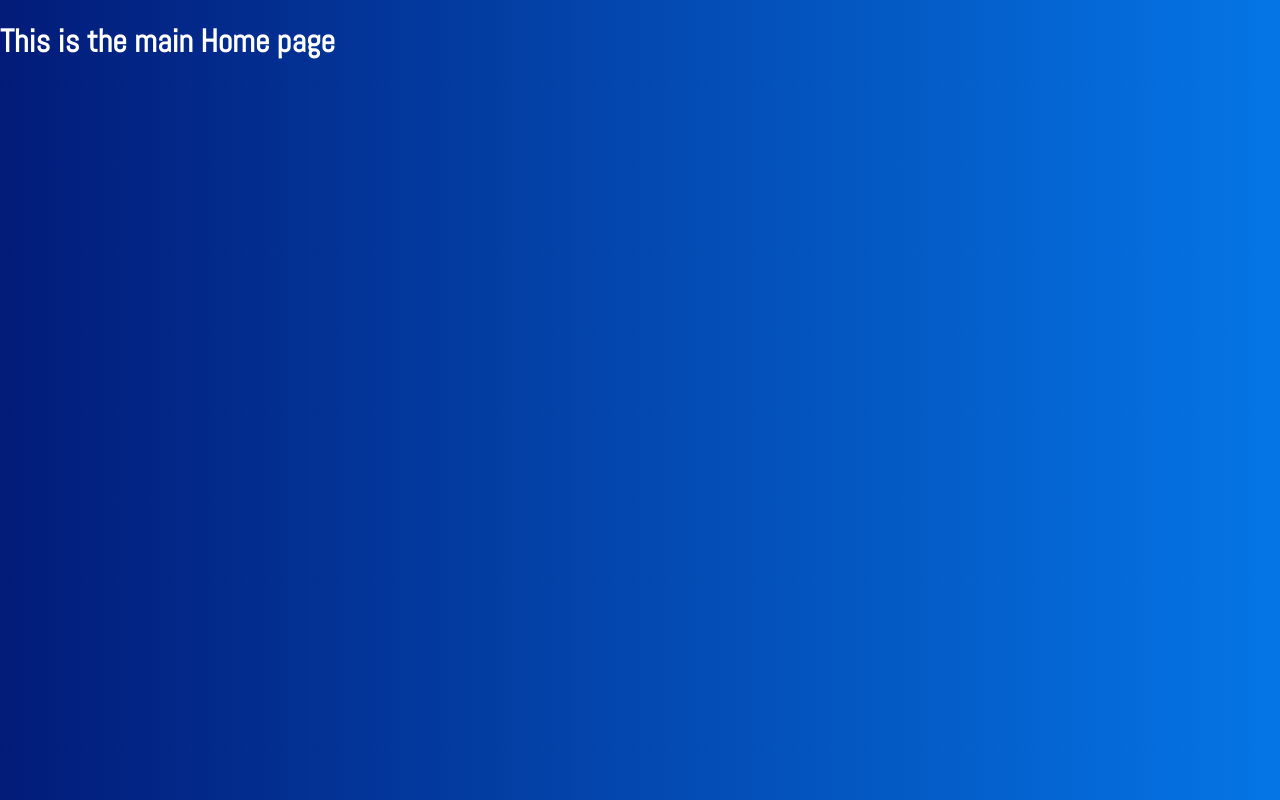
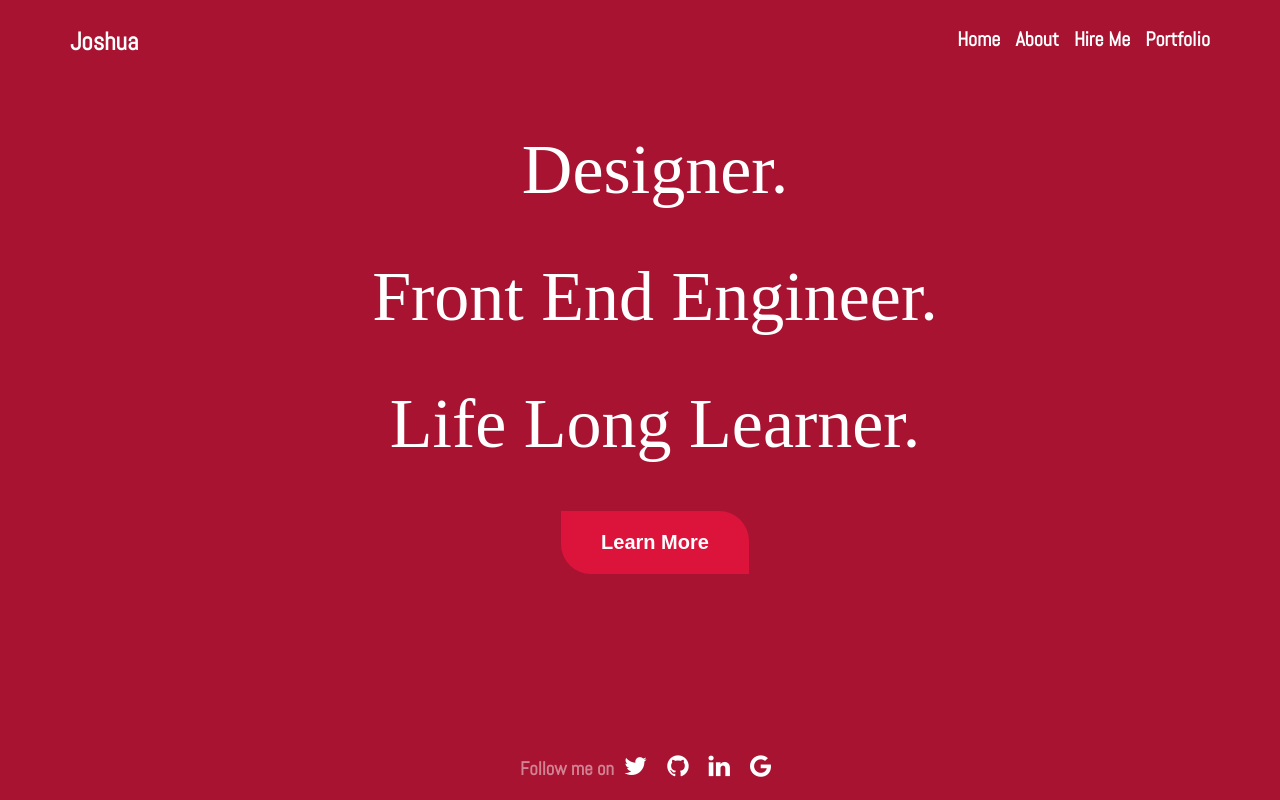
Before and after one commit to joshtom/olajidejoshua, a React (Create React App) app: page /home in a window 1280 px wide. Built offline with nearby package versions, Linux system fonts and the light colour scheme.

Commit message:
Nav and footer components added

```diff
--- a/package.json
+++ b/package.json
@@ -35,5 +35,4 @@
     ]
   },
   "homepage": "https://github.com/joshtom/olajidejoshua"
-
 }
--- a/src/App.js
+++ b/src/App.js
@@ -1,10 +1,10 @@
 import React from 'react';
 import {BrowserRouter as Router, Route} from 'react-router-dom';
-import './App.css';
-import Lpage from './lpage'
+
 import About from './about'
 import Contact from './contact'
 import Home from './home'
+import Lpage from './lpage'
 // import Nav from './navbar'
 
 
--- /dev/null
+++ b/src/Footer.js
@@ -0,0 +1,21 @@
+import React from 'react'
+import './lpage.css'
+
+
+class Foot extends React.Component{
+    render() {
+        return(
+            <div>
+             <footer className="social-icons">
+            <h3>Follow me on</h3>
+            <a href="https://twitter.com"><i className="fa fa-twitter"></i></a>
+            <a href="https://github.com"><i className="fa fa-github"></i></a>
+            <a href="https://linkedin.com"><i className="fa fa-linkedin"></i></a>
+            <a href="https://google.com"><i className="fa fa-google"></i></a>
+            </footer>
+            </div>
+        );
+    }
+}
+
+export default Foot
--- a/src/home.js
+++ b/src/home.js
@@ -1,12 +1,28 @@
 import React from 'react'
-// import Nav from './navbar'
+import Nav from './navbar'
 import './home.css'
+import { Link } from 'react-router-dom'
+import Foot from './Footer'
+
 
 class Home extends React.Component {
     render() {
         return(
             <div>
-            <h1>This is the main Home page</h1>
+            <div className="h-page">
+            <Nav />
+            <div className="container  h-page-header">
+            <div className="row">
+            <div className="col-lg-12 col-md-12 col-sm-12 col-xs-12">
+                <h1>Designer.</h1>
+                <h1>Front End Engineer.</h1>
+                <h1>Life Long Learner.</h1>
+                <center><Link to="/about"><button className="h-page-btn">Learn More</button></Link></center>
+            </div>
+            </div>
+            </div>
+            </div>
+            <Foot />
             </div>
         )
     }
--- a/src/lpage.css
+++ b/src/lpage.css
@@ -1,9 +1,14 @@
-body{
+.lpage{
     background: #0575E6;  /* fallback for old browsers */
     background: -webkit-linear-gradient(to right, #021B79, #0575E6);  /* Chrome 10-25, Safari 5.1-6 */
     background: linear-gradient(to right, #021B79, #0575E6); /* W3C, IE 10+/ Edge, Firefox 16+, Chrome 26+, Opera 12+, Safari 7+ */
     color: #fff;
     font-size: 16px;
+    position: absolute;
+    top: 0;
+    left: 0;
+    right: 0;
+    bottom: 0;
 
 }
 @media screen and (max-width: 760px) {
@@ -29,7 +34,7 @@ body span.lpage-header{
     font-size: 5rem;
     font-weight: bolder;
 }
-div.container{
+.lpage .container{
     height: auto;
     margin-top:150px;
 }
@@ -44,10 +49,7 @@ body span.lpage-text{
 
 button.lpage-btn{
     padding: 1em 1.5em;
-    background: #ECE9E6;  /* fallback for old browsers */
-background: -webkit-linear-gradient(to left, #FFFFFF, #ECE9E6);  /* Chrome 10-25, Safari 5.1-6 */
-background: linear-gradient(to left, #FFFFFF, #ECE9E6); /* W3C, IE 10+/ Edge, Firefox 16+, Chrome 26+, Opera 12+, Safari 7+ */
-
+    background: #fff;
     border: none;
     font-family: 'Abel', sans-serif;
     font-weight: bolder;
@@ -60,9 +62,7 @@ background: linear-gradient(to left, #FFFFFF, #ECE9E6); /* W3C, IE 10+/ Edge, Fi
 
 }
 button.lpage-btn:hover{
-    background: #0575E6;  /* fallback for old browsers */
-    background: -webkit-linear-gradient(to right, #0575E6, #0575E6);  /* Chrome 10-25, Safari 5.1-6 */
-    background: linear-gradient(to right, #0575E6, #0575E6); /* W3C, IE 10+/ Edge, Firefox 16+, Chrome 26+, Opera 12+, Safari 7+ */
+    background: #3475E6;
     color: #fff;
 }
 button.lpage-btn:nth-child(2){
@@ -95,3 +95,97 @@ footer.social-icons i{
 footer.social-icons i:hover{
     transform: scale(1.1);
 }
+/* ================ Style for the Navigation Bar ================ */
+nav{
+    border: 1px solid transparent;
+    padding: 25px;
+    width: 100%;
+    display: flex;
+}
+nav span.nav-logo a{
+    font-size: 25px;
+    color: #fff;
+    font-weight: bolder;
+    text-decoration: none;
+    transition: 500ms ease-in-out;
+}
+nav span.nav-logo a:hover{
+    color: rgba(255, 255, 255, 0.57);
+}
+section.nav-links{
+    text-decoration: none;
+    background-color: transparent;
+    margin-left: auto;
+    height: auto;
+}
+section.nav-links a{
+    list-style-type: none;
+    text-decoration: none;
+    margin-left: 15px;
+    font-size: 20px;
+    color: #fff;
+    font-weight: bold;
+    transition: 500ms ease-out;
+}
+section.nav-links a:hover{
+    color: rgba(255, 255, 255, 0.57);
+}
+
+/* ================ End of Navbar Styling ================== */
+
+/* =====================Beginning of Home Page styling ================ */
+@import url('https://fonts.googleapis.com/css?family=Pompiere&display=swap');
+.h-page{
+    background: rgb(168, 19, 49);  /* fallback for old browsers */
+    background: -webkit-linear-gradient(to right, rgb(168, 19, 49), rgb(168, 19, 49));  /* Chrome 10-25, Safari 5.1-6 */
+    background: linear-gradient(to right, rgb(168, 19, 49), rgb(168, 19, 49)); /* W3C, IE 10+/ Edge, Firefox 16+, Chrome 26+, Opera 12+, Safari 7+ */
+    color: #fff;
+    font-size: 16px;
+    position: absolute;
+    top: 0;
+    left: 0;
+    right: 0;
+    bottom: 0;
+}
+
+.h-page-header h1{
+    text-align: center;
+    font-size: 70px;
+    font-family: 'Pompiere', cursive;
+    font-weight: lighter;
+    text-shadow: 3px 3px 3px rgba(red, 0.5);
+}
+@media (max-width: 400px) {
+    .h-page-header h1{
+        text-align: none;
+        font-size: 40px;
+    }
+}
+.h-page-header button{
+    justify-content: center;
+}
+button.h-page-btn {
+    padding-left: 2em;
+    padding-right: 2em;
+    padding-top: 1em;
+    padding-bottom: 1em;
+    background: crimson;
+    border: none;
+    border-top-right-radius: 30px;
+    border-bottom-left-radius: 30px;
+    color: white;
+    font-weight: bold;
+    font-size: 20px;
+    cursor: pointer;
+    transition: 500ms ease-in-out;
+}
+button.h-page-btn:hover{
+    border-radius: 0px;
+    color: #eee;
+}
+
+
+
+
+
+/* ==================== End of home page styling ======================= */
--- a/src/lpage.js
+++ b/src/lpage.js
@@ -1,6 +1,8 @@
 import React from 'react';
+import './App.css';
 import './lpage.css';
 import {Link} from 'react-router-dom';
+import Foot from './Footer'
 import {Animated} from 'react-animated-css';
 
 const btnStyle = {
@@ -14,7 +16,7 @@ class Lpage extends React.Component {
     render() {
         return(
             <div>
-    <div className="lpageBody">
+    <div className="lpage">
     <div className="container">
     <div className="row">
     <div className="col-lg-12 col-md-12 col-sm-12 col-xs-12">
@@ -23,19 +25,13 @@ class Lpage extends React.Component {
     </Animated>
     <span className="lpage-text">Javascript developer and lifelong learner.</span>
     <div className="btn-group">
-        <Link to="/about"><button className="lpage-btn">About Me</button></Link>
+        <Link to="/contact"><button className="lpage-btn">Hire Me</button></Link>
         <Link to="/home"><button style={btnStyle} className="lpage-btn" >Take A Tour</button></Link>
     </div>
     </div>
     </div>
     </div>
-    <footer className="social-icons">
-      <h3>Follow me on</h3>
-      <a href="https://twitter.com"><i className="fa fa-twitter"></i></a>
-      <a href="https://github.com"><i className="fa fa-github"></i></a>
-      <a href="https://linkedin.com"><i className="fa fa-linkedin"></i></a>
-      <a href="https://google.com"><i className="fa fa-google"></i></a>
-    </footer>
+    <Foot/>
     </div>
     </div>
         )
--- a/src/navbar.js
+++ b/src/navbar.js
@@ -1,18 +1,24 @@
 import React from 'react'
+import {Link} from 'react-router-dom'
+import './lpage'
 
-const navStyle = {
-    border: '1px solid red',
-
-
-}
 
 class Nav extends React.Component{
     render() {
         return(
             <div>
-                <div className="container" style={navStyle}>
-                <h1> Welcome to he navbar </h1>
-                </div>
+                    <nav className="container" >
+                    <span className="nav-logo"><Link to="/">Joshua</Link></span>
+                    <section className="nav-links">
+
+                        <Link to="/home">Home</Link>
+                        <Link to="/about">About</Link>
+                        <Link to="/contact">Hire Me</Link>
+                        <Link to="/portfolio">Portfolio</Link>
+
+                    </section>
+                    </nav>
+
             </div>
         );
     }
```
